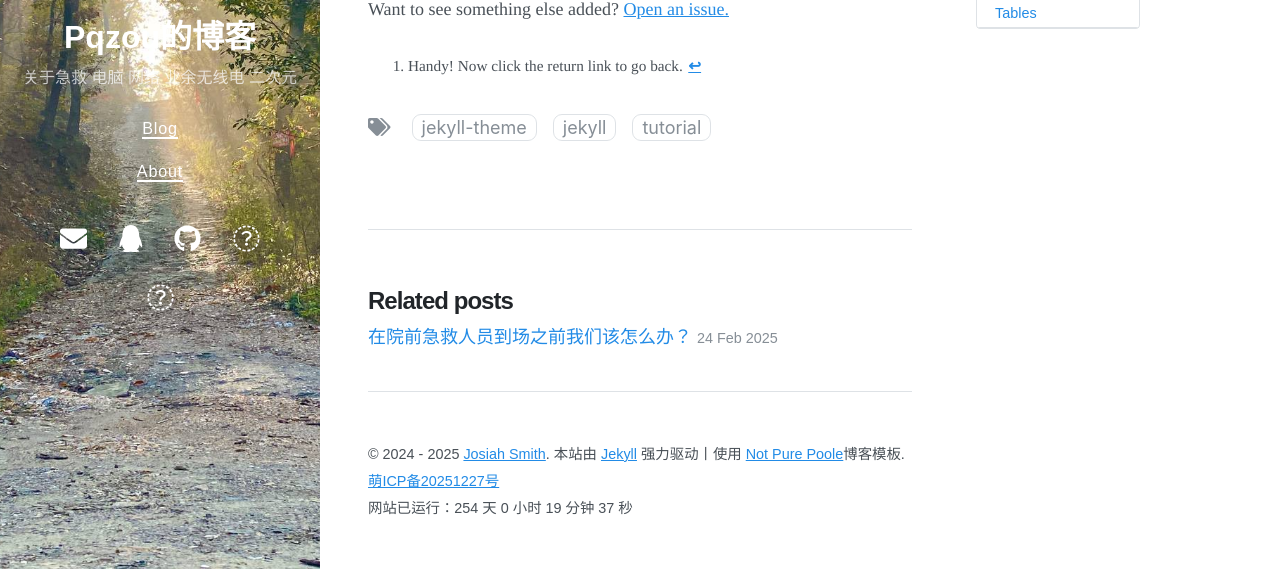
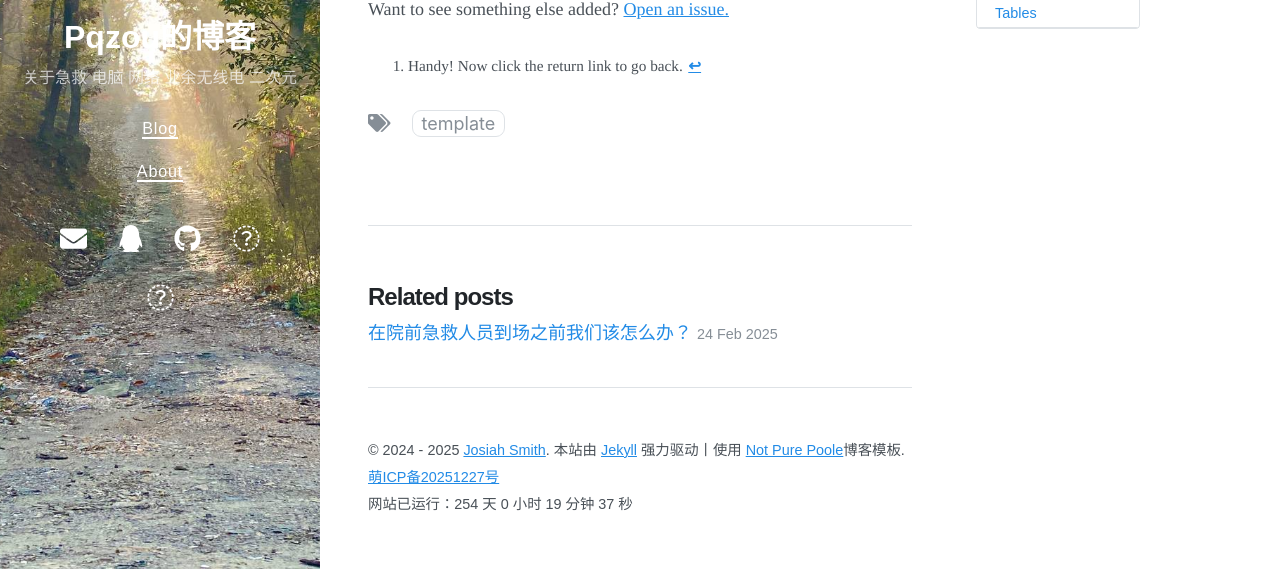
Before and after one commit to pqzou/pqzou.github.io, a Jekyll site: the page built from _posts/2020-09-29-welcome-to-not-pure-poole.md, in a window 1280 px wide and 900 px high, scrolled down 4567 px. Shown: the part 331-900 px from the top of the window. Built offline with Jekyll 4.4.1, drawn with Linux system fonts in a browser that asks for light colours; nearby versions of some CDN libraries.

Commit message:
2020-09-29-welcome-to-not-pure-poole.md

```diff
--- a/_posts/2020-09-29-welcome-to-not-pure-poole.md
+++ b/_posts/2020-09-29-welcome-to-not-pure-poole.md
@@ -3,7 +3,7 @@ layout: post
 title: Welcome to Not Pure Poole
 date: 2020-09-29 23:18 +0800
 last_modified_at: 2020-10-01 01:08:25 +0800
-tags: [jekyll theme, jekyll, tutorial]
+tags: [template]
 toc:  true
 ---
 Welcome to **Not Pure Poole**! This is an example post to show the layout.
```
